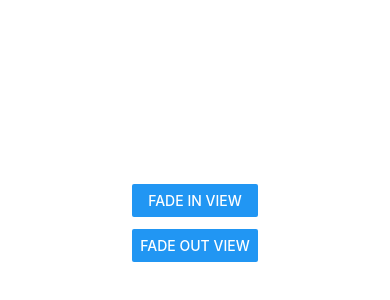
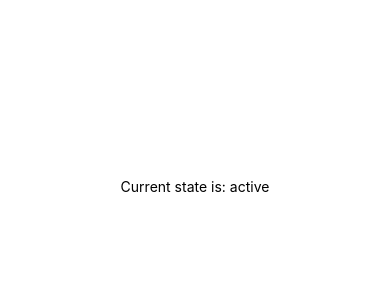
Before and after one commit to Hussain-hamim/Taskly, a React Native app: screen / in a window 390 px wide. Shown: the part 236-536 px from the top of the page. Built offline with nearby package versions, Linux system fonts and the light colour scheme.

Commit message:
appState

```diff
--- a/App.js
+++ b/App.js
@@ -1,80 +1,42 @@
-import React, { useRef } from "react";
-import {
-  Animated,
-  Text,
-  View,
-  StyleSheet,
-  Button,
-  SafeAreaView,
-  Alert,
-} from "react-native";
+import React, { useRef, useState, useEffect } from "react";
+import { AppState, StyleSheet, Text, View } from "react-native";
 
-const App = () => {
-  // fadeAnim will be used as the value for opacity. Initial Value: 0
-  const fadeAnim = useRef(new Animated.Value(0)).current;
+const AppStateExample = () => {
+  const appState = useRef(AppState.currentState);
+  const [appStateVisible, setAppStateVisible] = useState(appState.current);
 
-  const fadeIn = () => {
-    // Will change fadeAnim value to 1 in 5 seconds
-    Animated.timing(fadeAnim, {
-      toValue: 1,
-      duration: 5000,
-      useNativeDriver: true,
-    }).start(({ finished }) => {
-      /* completion callback */
-      console.log(finished);
-      finished && Alert.alert("do not stop animation please");
-      finished === false && console.log("do not stop animation please");
+  useEffect(() => {
+    const subscription = AppState.addEventListener("change", (nextAppState) => {
+      if (
+        appState.current.match(/inactive|background/) &&
+        nextAppState === "active"
+      ) {
+        console.log("App has come to the foreground!");
+      }
+
+      appState.current = nextAppState;
+      setAppStateVisible(appState.current);
+      console.log("AppState", appState.current);
     });
-  };
 
-  const fadeOut = () => {
-    // Will change fadeAnim value to 0 in 3 seconds
-    Animated.timing(fadeAnim, {
-      toValue: 0,
-      duration: 3000,
-      useNativeDriver: true,
-    }).start();
-  };
+    return () => {
+      subscription.remove();
+    };
+  }, []);
 
   return (
-    <SafeAreaView style={styles.container}>
-      <Animated.View
-        style={[
-          styles.fadingContainer,
-          {
-            // Bind opacity to animated value
-            opacity: fadeAnim,
-          },
-        ]}
-      >
-        <Text style={styles.fadingText}>Fading View!</Text>
-      </Animated.View>
-      <View style={styles.buttonRow}>
-        <Button title="Fade In View" onPress={fadeIn} />
-        <Button title="Fade Out View" onPress={fadeOut} />
-      </View>
-    </SafeAreaView>
+    <View style={styles.container}>
+      <Text>Current state is: {appStateVisible}</Text>
+    </View>
   );
 };
 
 const styles = StyleSheet.create({
   container: {
     flex: 1,
+    justifyContent: "center",
     alignItems: "center",
-    justifyContent: "center",
-  },
-  fadingContainer: {
-    padding: 20,
-    backgroundColor: "powderblue",
-  },
-  fadingText: {
-    fontSize: 28,
-  },
-  buttonRow: {
-    flexBasis: 100,
-    justifyContent: "space-evenly",
-    marginVertical: 16,
   },
 });
 
-export default App;
+export default AppStateExample;
```
